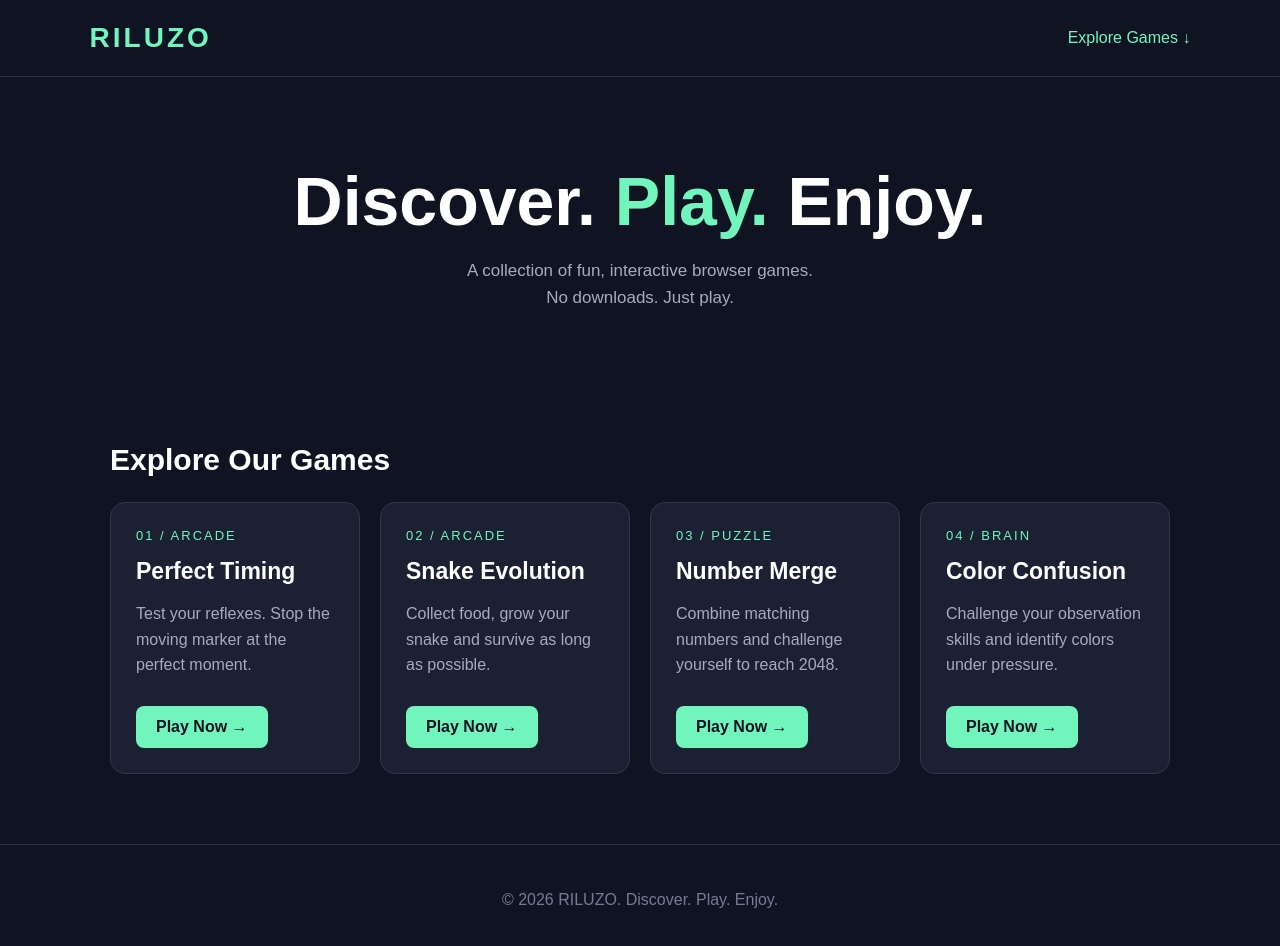
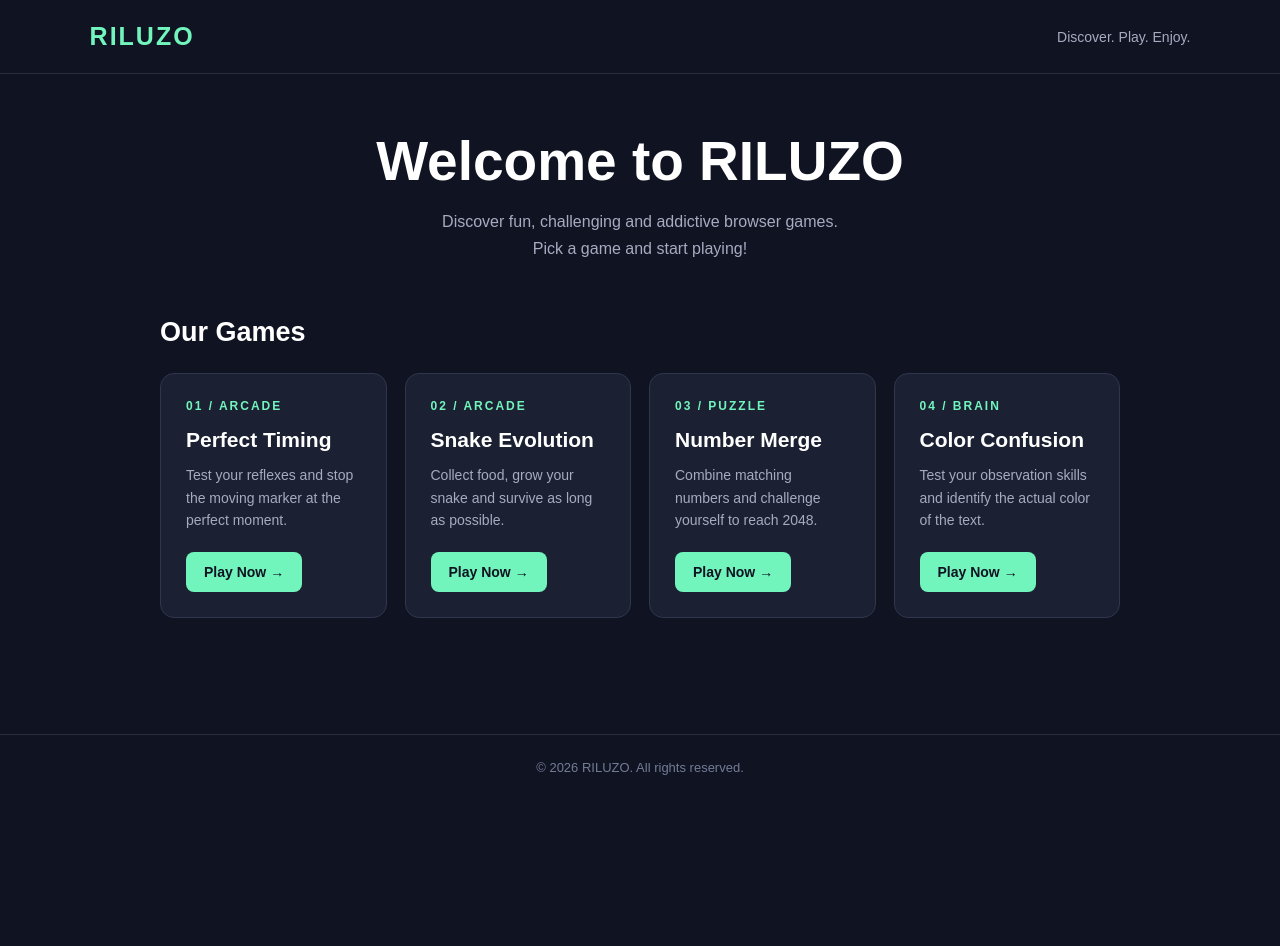
Before and after one commit to Sandesh677/Riluzo, a plain HTML site: page index.html in a window 1280 px wide. After the commit the page ends 800 px from the top, so only its background shows below. Drawn offline with Linux system fonts and the light colour scheme.

Commit message:
Refactor index.html for improved layout and styling
Updated the HTML structure and styles for better layout and design.

```diff
--- a/index.html
+++ b/index.html
@@ -3,87 +3,213 @@
 <html lang="en">
 <head>
     <meta charset="UTF-8">
-<meta name="viewport" content="width=device-width,initial-scale=1">
+    <meta name="viewport" content="width=device-width, initial-scale=1.0">
     <meta name="theme-color" content="#101321">
-<title>RILUZO - Play Free Online Games</title>
-<meta name="description" content="Discover free arcade, puzzle and brain games at RILUZO. Play instantly in your browser.">
+    <title>RILUZO - Play Free Browser Games</title>
+    <meta name="description" content="Discover and play fun browser games on RILUZO.">
 
     <style>
-*{box-sizing:border-box}
-body{margin:0;background:#101321;color:white;font-family:Arial,sans-serif}
-header{padding:22px 7%;display:flex;justify-content:space-between;align-items:center;border-bottom:1px solid #292d40}
-.logo{font-size:28px;font-weight:900;color:#72f5bd;letter-spacing:3px}
-header a{color:#72f5bd;text-decoration:none}
-.hero{text-align:center;padding:85px 20px 65px}
-.hero h1{font-size:clamp(40px,7vw,68px);margin:0 0 15px}
-.hero h1 span{color:#72f5bd}
-.hero p{color:#a6abc0;font-size:17px;line-height:1.6}
-.section{max-width:1100px;margin:auto;padding:25px 20px 70px}
-.section h2{font-size:30px;margin-bottom:25px}
-.games{display:grid;grid-template-columns:repeat(auto-fit,minmax(230px,1fr));gap:20px}
-.card{background:#1b2032;border:1px solid #30364c;border-radius:15px;padding:25px;transition:.2s}
-.card:hover{transform:translateY(-5px);border-color:#72f5bd}
-.number{font-size:13px;color:#72f5bd;letter-spacing:2px}
-.card h3{font-size:23px;margin:15px 0 10px}
-.card p{color:#a6abc0;line-height:1.6;min-height:48px}
-.play{display:inline-block;background:#72f5bd;color:#101321;padding:12px 20px;border-radius:8px;text-decoration:none;font-weight:bold;margin-top:12px}
-footer{text-align:center;padding:30px;color:#747c96;border-top:1px solid #292d40}
+        * {
+            margin: 0;
+            padding: 0;
+            box-sizing: border-box;
+        }
+
+        body {
+            font-family: Arial, sans-serif;
+            background: #101321;
+            color: #ffffff;
+            min-height: 100vh;
+            display: flex;
+            flex-direction: column;
+        }
+
+        header {
+            padding: 22px 7%;
+            border-bottom: 1px solid #292d40;
+            display: flex;
+            justify-content: space-between;
+            align-items: center;
+        }
+
+        .logo {
+            font-size: 25px;
+            font-weight: 900;
+            letter-spacing: 2px;
+            color: #72f5bd;
+            text-decoration: none;
+        }
+
+        .tagline {
+            color: #a6abc0;
+            font-size: 14px;
+        }
+
+        main {
+            width: 100%;
+            max-width: 1000px;
+            margin: 0 auto;
+            padding: 55px 20px;
+            flex: 1;
+        }
+
+        .intro {
+            text-align: center;
+            margin-bottom: 55px;
+        }
+
+        .intro h1 {
+            font-size: clamp(38px, 7vw, 55px);
+            margin-bottom: 15px;
+        }
+
+        .intro p {
+            color: #a6abc0;
+            line-height: 1.7;
+            font-size: 16px;
+        }
+
+        h2 {
+            font-size: 27px;
+            margin-bottom: 25px;
+        }
+
+        .games {
+            display: grid;
+            grid-template-columns: repeat(auto-fit, minmax(220px, 1fr));
+            gap: 18px;
+        }
+
+        .game-card {
+            background: #1b2032;
+            padding: 25px;
+            border: 1px solid #30364c;
+            border-radius: 14px;
+            transition: 0.2s;
+        }
+
+        .game-card:hover {
+            border-color: #72f5bd;
+            transform: translateY(-3px);
+        }
+
+        .game-number {
+            color: #72f5bd;
+            font-size: 12px;
+            letter-spacing: 2px;
+            margin-bottom: 15px;
+            font-weight: bold;
+        }
+
+        .game-card h3 {
+            font-size: 21px;
+            margin-bottom: 12px;
+        }
+
+        .game-card p {
+            color: #a6abc0;
+            font-size: 14px;
+            line-height: 1.6;
+            min-height: 45px;
+        }
+
+        .game-card a {
+            display: inline-block;
+            margin-top: 20px;
+            background: #72f5bd;
+            color: #101321;
+            padding: 12px 18px;
+            border-radius: 8px;
+            text-decoration: none;
+            font-size: 14px;
+            font-weight: bold;
+        }
+
+        .game-card a:hover {
+            background: #9affd0;
+        }
+
+        footer {
+            text-align: center;
+            padding: 25px;
+            color: #747c96;
+            font-size: 13px;
+            border-top: 1px solid #292d40;
+        }
+
+        @media (max-width: 500px) {
+            main {
+                padding: 40px 15px;
+            }
+
+            .games {
+                grid-template-columns: 1fr;
+            }
+
+            header {
+                padding: 20px;
+            }
+        }
     </style>
 </head>
 
 <body>
 
 <header>
-<div class="logo">RILUZO</div>
-<a href="#games">Explore Games ↓</a>
+    <a href="./" class="logo">RILUZO</a>
+    <span class="tagline">Discover. Play. Enjoy.</span>
 </header>
 
-<section class="hero">
-<h1>Discover. <span>Play.</span> Enjoy.</h1>
+<main>
+
+    <section class="intro">
+        <h1>Welcome to RILUZO</h1>
         <p>
-A collection of fun, interactive browser games.<br>
-No downloads. Just play.
+            Discover fun, challenging and addictive browser games.<br>
+            Pick a game and start playing!
         </p>
     </section>
 
-<section class="section" id="games">
-<h2>Explore Our Games</h2>
+    <section>
+        <h2>Our Games</h2>
 
         <div class="games">
 
-<div class="card">
-<div class="number">01 / ARCADE</div>
+            <div class="game-card">
+                <div class="game-number">01 / ARCADE</div>
                 <h3>Perfect Timing</h3>
-<p>Test your reflexes. Stop the moving marker at the perfect moment.</p>
-<a class="play" href="games/perfect-timing/">Play Now →</a>
+                <p>Test your reflexes and stop the moving marker at the perfect moment.</p>
+                <a href="games/perfect-timing/">Play Now →</a>
             </div>
 
-<div class="card">
-<div class="number">02 / ARCADE</div>
+            <div class="game-card">
+                <div class="game-number">02 / ARCADE</div>
                 <h3>Snake Evolution</h3>
                 <p>Collect food, grow your snake and survive as long as possible.</p>
-<a class="play" href="games/snake-evolution/">Play Now →</a>
+                <a href="games/snake-evolution/">Play Now →</a>
             </div>
 
-<div class="card">
-<div class="number">03 / PUZZLE</div>
+            <div class="game-card">
+                <div class="game-number">03 / PUZZLE</div>
                 <h3>Number Merge</h3>
                 <p>Combine matching numbers and challenge yourself to reach 2048.</p>
-<a class="play" href="games/number-merge/">Play Now →</a>
+                <a href="games/number-merge/">Play Now →</a>
             </div>
 
-<div class="card">
-<div class="number">04 / BRAIN</div>
+            <div class="game-card">
+                <div class="game-number">04 / BRAIN</div>
                 <h3>Color Confusion</h3>
-<p>Challenge your observation skills and identify colors under pressure.</p>
-<a class="play" href="games/color-confusion/">Play Now →</a>
+                <p>Test your observation skills and identify the actual color of the text.</p>
+                <a href="games/color-confusion/">Play Now →</a>
             </div>
 
         </div>
     </section>
 
+</main>
+
 <footer>
-<p>© 2026 RILUZO. Discover. Play. Enjoy.</p>
+    <p>© 2026 RILUZO. All rights reserved.</p>
 </footer>
 
 </body>
```
Lines whose indentation alone changed are shown as unchanged.
